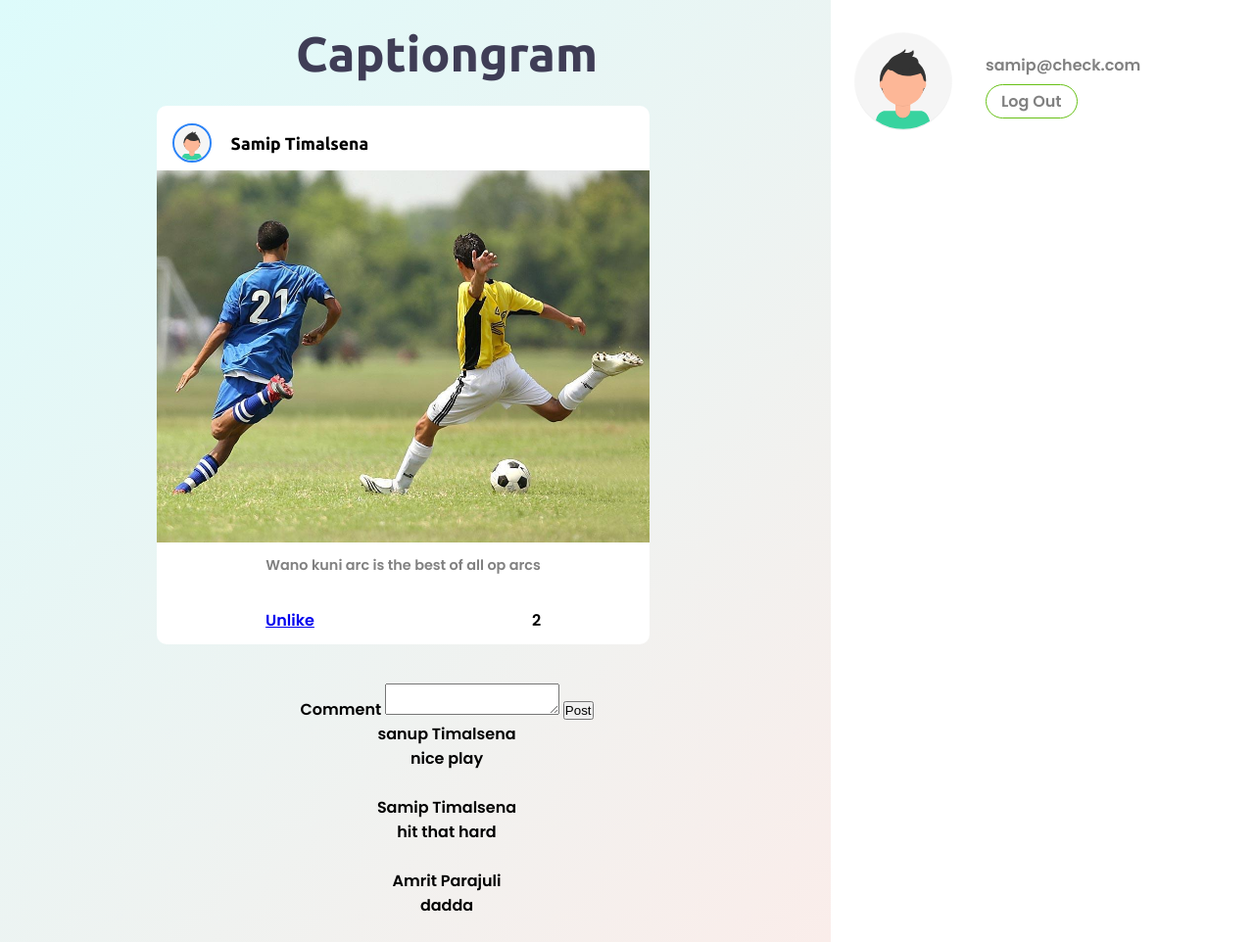
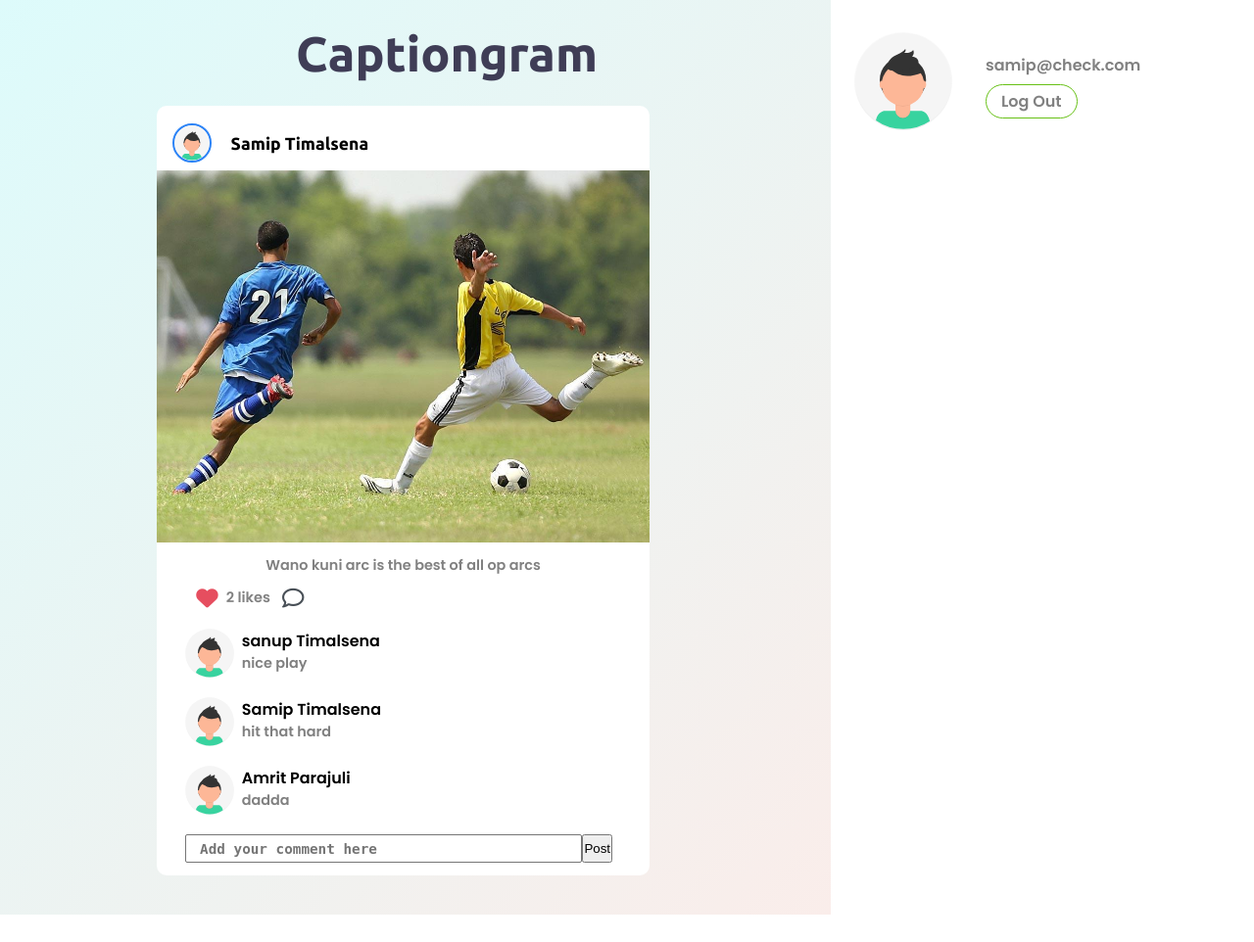
Before and after one commit to samiptimalsena/Captiongram, a Flask app: page /add_comment/1 in a window 1280 px wide. Shown: the whole page at 98% size. After the commit the page ends 934 px from the top, so only its background shows below. Run offline with Flask 2, Linux system fonts and the light colour scheme; a user stored in the database is signed in; data comes from the database, SQL or seed files in the repository; some libraries are stand-ins or nearby versions.

Commit message:
fixed comments

```diff
--- a/captiongram/static/css/add_comment.css
+++ b/captiongram/static/css/add_comment.css
@@ -140,9 +140,9 @@
 	padding-top: 10px;
 	border-radius: 10px;
 	width: 100%;
-	height: 430px;
+	height: auto;
 	background-color: #fff;
-	overflow: hidden;
+	/* overflow: hidden; */
 	margin-top: 25px;
 	margin-bottom: 15px;
  }
@@ -401,7 +401,7 @@
 		padding-top: 10px;
 		border-radius: 10px;
 		width: 85%;
-		height: 550px;
+		height: auto;
 	}
 
 	.caption-image img{
@@ -412,7 +412,7 @@
 
 	.caption-text p{
 		display: block;
-		height: 60px;
+		height: auto;
 		padding: 6px 7px;
 		font-size: .9em;
 		color:#818181;
--- a/captiongram/templates/add_comment.html
+++ b/captiongram/templates/add_comment.html
@@ -44,21 +44,46 @@
                     <div class="caption-text">
                         <p>{{post.caption}}</p>
                     </div>
-                    <div style="display: flex;justify-content: space-around;">
+                    <div style="display: flex;justify-content:start;padding-left:1.8em;font-size:1.4em">
                         {% if current_user.has_liked_post(post) %}
-                            <a href="{{ url_for('users.like_action', post_id=post.id, action='unlike') }}">Unlike</a>
+                            <a  href="{{ url_for('users.like_action', post_id=post.id, action='unlike') }}">
+                                <i class="fas fa-heart" style="color:#E64E5F"></i>
+                            </a>
                         {% else %}
-                            <a href="{{ url_for('users.like_action', post_id=post.id, action='like') }}">Like</a>
+                            <a  href="{{ url_for('users.like_action', post_id=post.id, action='like') }}">
+                                <i class="far fa-heart" style="color:#495057"></i>
+                            </a>
                         {% endif %}
-                        <p>{{like_count}}</p>
+                        <p style="padding-left:8px;padding-right:12px;color:#818181;font-size:.65em;padding-top:.4em">
+                            {{like_count}} likes
+                        </p>
+                        <a href="{{ url_for('users.add_comment',post_id=post.id) }}">
+                                <i class="far fa-comment" style="color:#495057"></i>
+                        </a>
+                    </div>
+
+                    <div style="margin-top:14px">
+                        {% if comments|length > 0 %}
+                            {% for comment in comments %}
+                                <div style="text-align:left;display:flex;margin-bottom:20px;padding-left:1.8em">
+                                    <img src="../static/img/avatar.svg" style="width:50px;height:50px">
+                                    <div style="padding-left:8px">
+                                        <p><b>{{ comment[0] }}</b></p>
+                                        <p style="font-size:.9em;color:gray">{{ comment[1] }}</p>
                                     </div>
                                 </div>
-                <div>
-                    <form method="POST" action="">
+                            {% endfor %}
+                        {% endif %}
+
+                        <form method="POST" action=""
+                            style="text-align: left;
+                                    padding-left: 1.8em;
+                                    padding-bottom: .8em;
+                                    display:flex;"
+                        >
                             {{form.hidden_tag()}}
-                        {{ form.comment.label(class='form-control-label') }}
                             {% if form.comment.errors %}
-                        {{ form.comment(class='form-control form-control-lg is-invalid') }}
+                            {{ form.comment(class='form-control form-control-lg is-invalid', placeholder="Addd your comment") }}
                                 <div class="invalid-feedback">
                                     {% for error in form.comment.errors %}
                                         <span>{{ error }}</span>
@@ -70,13 +95,7 @@
                             {{ form.submit(class='btn btn-outline-info') }}
                         </form>
                     </div>
-                {% if comments|length > 0 %}
-                    {% for comment in comments %}
-                        <p>{{ comment[0] }}</p>
-                        <p>{{ comment[1] }}</p>
-                        <br/>
-                    {% endfor %}
-                {% endif %}
+                </div>
             </div>
         </div>
         <div class="side-profile">
--- a/captiongram/users/forms.py
+++ b/captiongram/users/forms.py
@@ -28,6 +28,16 @@ class LoginForm(FlaskForm):
     password = PasswordField('Password', validators=[DataRequired()])
 
 class CommentForm(FlaskForm):
-    comment = TextAreaField('Comment', validators=[DataRequired(),Length(min=2, max=120)])
+    comment = TextAreaField(
+        'Comment',
+        validators=[DataRequired(),Length(min=2, max=120)],
+        render_kw={
+            "placeholder": "Add your comment here",
+            "rows":1,
+            "cols":40,
+
+            "style":"font-size:1.1em;color:gray;font-weight:bold;resize: none;padding:.4em 1em;border-radius:2px"
+        }
+    )
 
     submit = SubmitField('Post')
```
Lines whose indentation alone changed are shown as unchanged.
